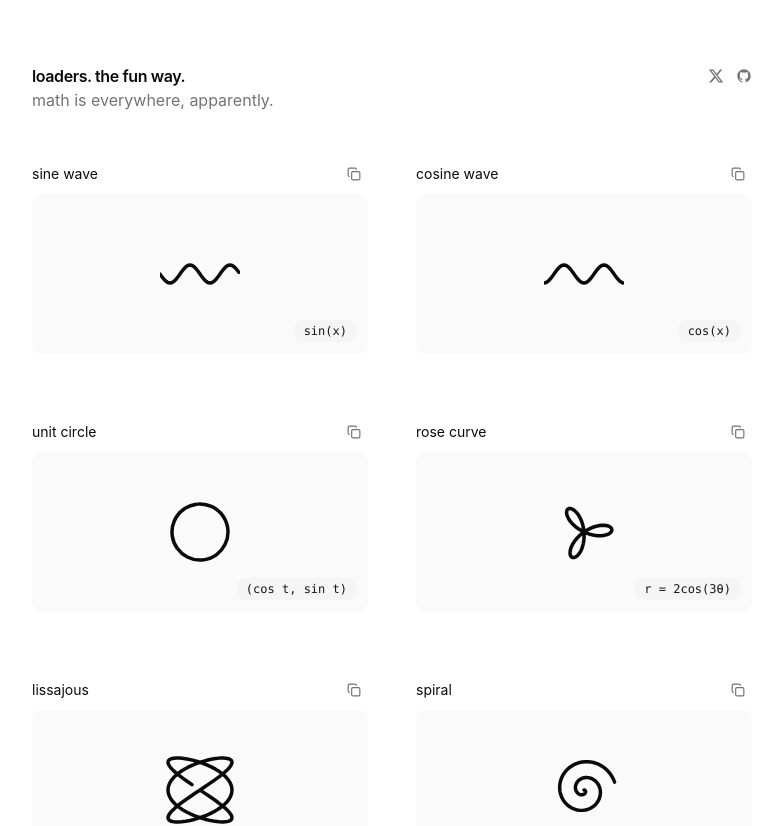
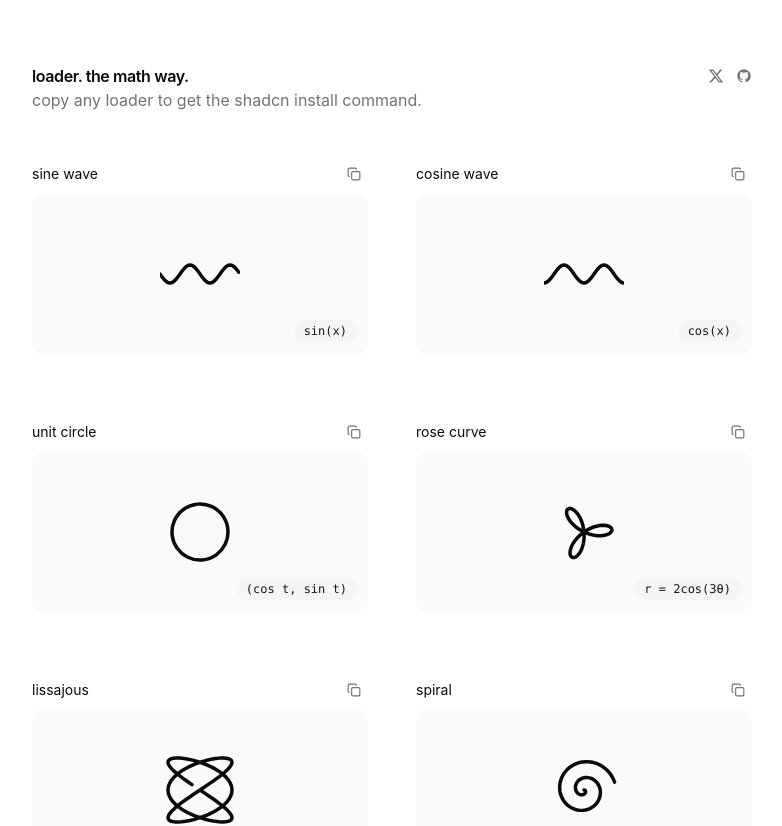
Before and after one commit to mugid/loaders, a React (Vite) app: page / in a window 1280 px wide. Shown: the top 826 px of the page, without its empty margins (248-1030 px from the left). Built offline with nearby package versions, Linux system fonts and the light colour scheme.

Commit message:
fix: update LoaderGallery header and description for clarity and accuracy

```diff
--- a/src/components/loader-gallery.tsx
+++ b/src/components/loader-gallery.tsx
@@ -85,7 +85,7 @@ export function LoaderGallery() {
       <header className="mb-12 text-left">
         <div className="flex items-center justify-between gap-4">
           <h1 className="text-md font-semibold tracking-tight">
-            loaders. the fun way.
+            loader. the math way.
           </h1>
           <div className="flex items-center gap-3">
             <a
@@ -121,7 +121,7 @@ export function LoaderGallery() {
           </div>
         </div>
         <p className="text-md text-muted-foreground">
-          math is everywhere, apparently.
+          copy any loader to get the shadcn install command.
         </p>
       </header>
 
```
